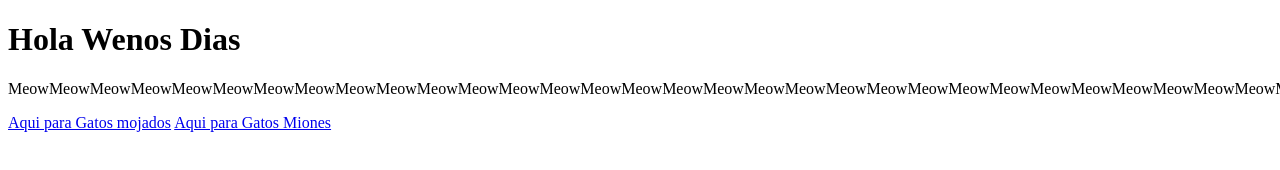
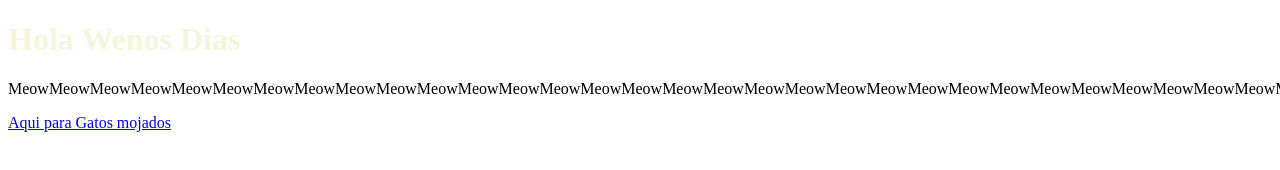
Before and after one commit to cristiandeuZ/wilson, a plain HTML site: page index.html in a window 1280 px wide. Shown: the top 170 px of the page. Drawn offline with Linux system fonts and the light colour scheme.

Commit message:
Clase Fin

```diff
--- /dev/null
+++ b/hoja.css
@@ -0,0 +1,3 @@
+h1{
+    color: beige;
+}
--- a/index.html
+++ b/index.html
@@ -6,6 +6,7 @@
     <meta name="viewport" content="width=device-width, initial-scale=1.0">
     <title>Document</title>
 </head>
+<link rel="stylesheet" href="hoja.css">
 <body>
     <h1>Hola Wenos Dias</h1>
 
@@ -13,7 +14,5 @@
 
     <a href="gatomojado.html">Aqui para Gatos mojados</a>
 
-    <a href="gatosmiones.html">Aqui para Gatos Miones</a>
-
 </body>
 </html>
```
